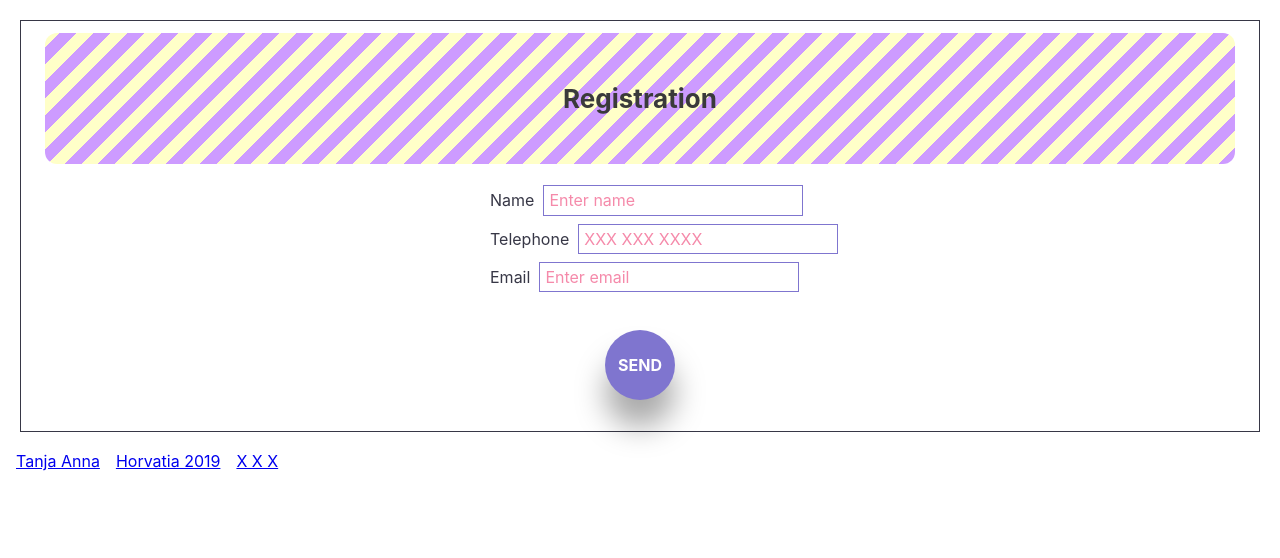
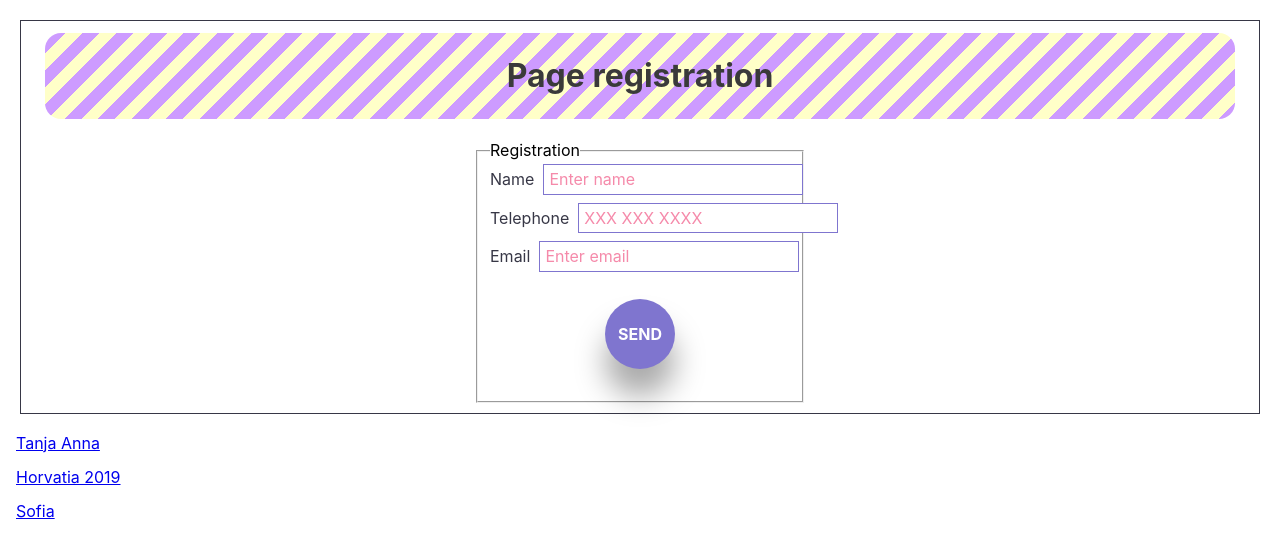
Before and after one commit to SerhiyStepanov/react-tests, a React (Create React App) app: page / in a window 1280 px wide. Shown: the top 558 px of the page. Built offline with nearby package versions, Linux system fonts and the light colour scheme.

Commit message:
add fieldset and legend

```diff
--- a/src/components/Link/Link.js
+++ b/src/components/Link/Link.js
@@ -1,11 +1,11 @@
 export default function Link() {
   return (
-    <div>
+    <div style={{ display: "flex", flexDirection: "column" }}>
       <a
         href="https://cloud.degoo.com/share/UbLXGGfOT9v3AO2EkfTPxw"
         target="_blank"
         rel="noreferrer"
-        style={{ marginLeft: "16px" }}
+        style={{ marginBottom: "16px", marginLeft: "16px" }}
       >
         Tanja Anna
       </a>
@@ -14,7 +14,7 @@
         href="https://cloud.degoo.com/share/Heky6dC72-Egfy8TNFOMUg"
         target="_blank"
         rel="noreferrer"
-        style={{ marginLeft: "16px" }}
+        style={{ marginBottom: "16px", marginLeft: "16px" }}
       >
         Horvatia 2019
       </a>
@@ -23,9 +23,9 @@
         href="https://drive.google.com/drive/folders/1EtpiXzfJhIQS_hwQXToiPmLKH4syDvbL?usp=sharing"
         target="_blank"
         rel="noreferrer"
-        style={{ marginLeft: "16px" }}
+        style={{ marginBottom: "16px", marginLeft: "16px" }}
       >
-        X X X
+        Sofia
       </a>
     </div>
   );
--- a/src/components/UserForm/UserForm.js
+++ b/src/components/UserForm/UserForm.js
@@ -34,9 +34,12 @@
     return (
       <div className={s.container}>
         <div className={s.thumb}>
-          <p className={s.title}>Registration</p>
+          <h3 className={s.title}>Page registration</h3>
         </div>
         <form onSubmit={this.handlerSubmit} className={s.form}>
+          <fieldset>
+            <legend>Registration</legend>
+
             <label className={s.formLabel}>
               Name
               <input
@@ -83,6 +86,7 @@
             >
               send
             </button>
+          </fieldset>
         </form>
       </div>
     );
--- a/src/components/UserForm/UserForm.module.css
+++ b/src/components/UserForm/UserForm.module.css
@@ -9,9 +9,9 @@
   display: flex;
   align-items: center;
   justify-content: center;
-  padding: 24px 48px;
+  padding: 24px;
   margin: 12px 24px;
-  border-radius: 12px;
+  border-radius: 16px;
 
   background: repeating-linear-gradient(
     -45deg,
@@ -23,8 +23,9 @@
 }
 
 .title {
+  margin: 0;
   text-align: center;
-  font-size: 26px;
+  font-size: 32px;
   font-weight: 700;
   line-height: 1.2;
   color: rgb(58, 58, 58);
@@ -87,6 +88,8 @@
 
   display: flex;
   position: relative;
+  margin-left: auto;
+  margin-right: auto;
   align-items: center;
   justify-content: center;
   padding: 0;
@@ -107,7 +110,7 @@
 .submitBtn:focus {
   border: 2px solid #00cc00;
   color: #00cc00;
-  /* background-color: rgb(129, 117, 207); */
+
   background: linear-gradient(
     to bottom,
     rgb(127, 117, 207) 0%,
```
Lines whose indentation alone changed are shown as unchanged.
